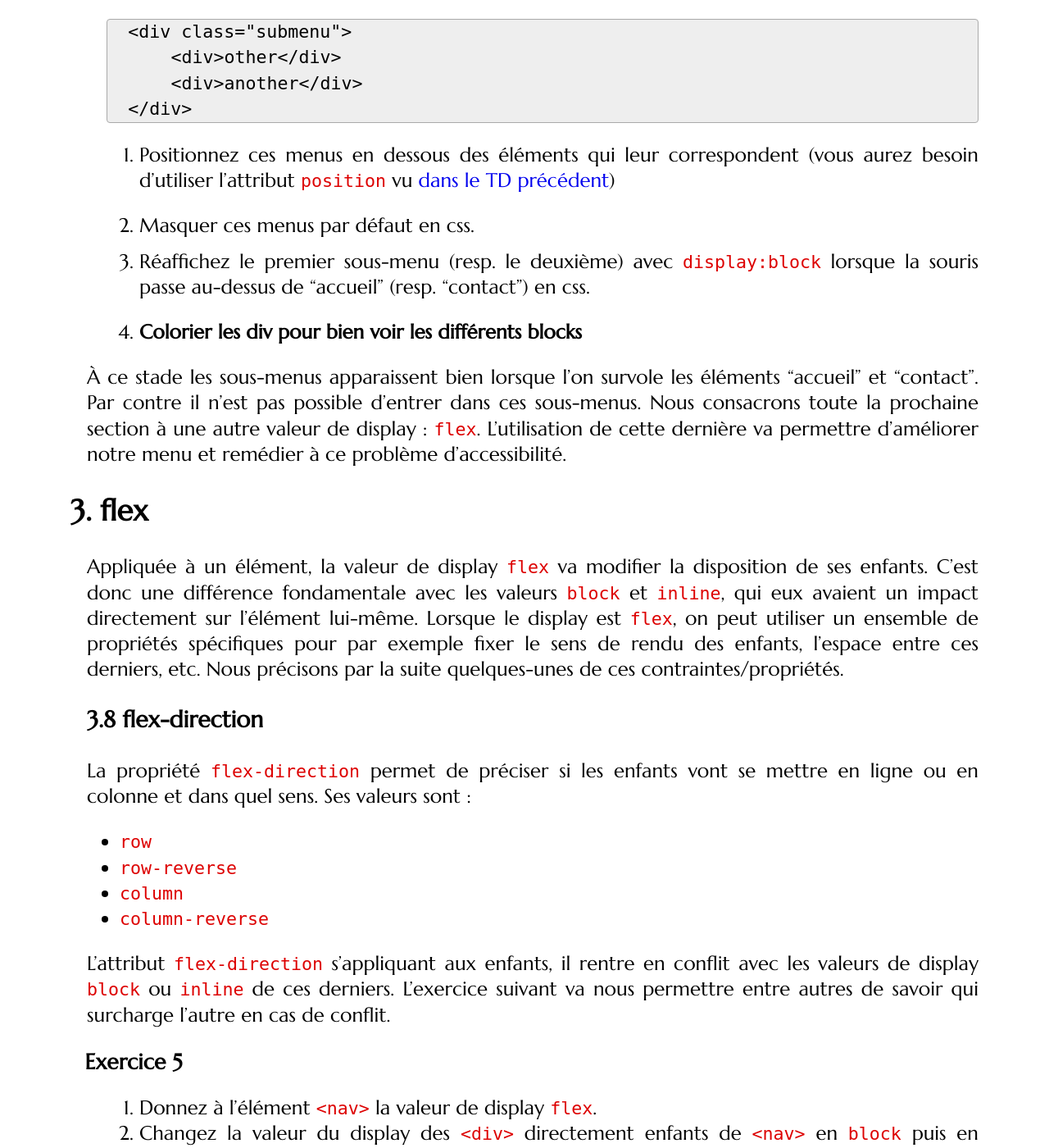
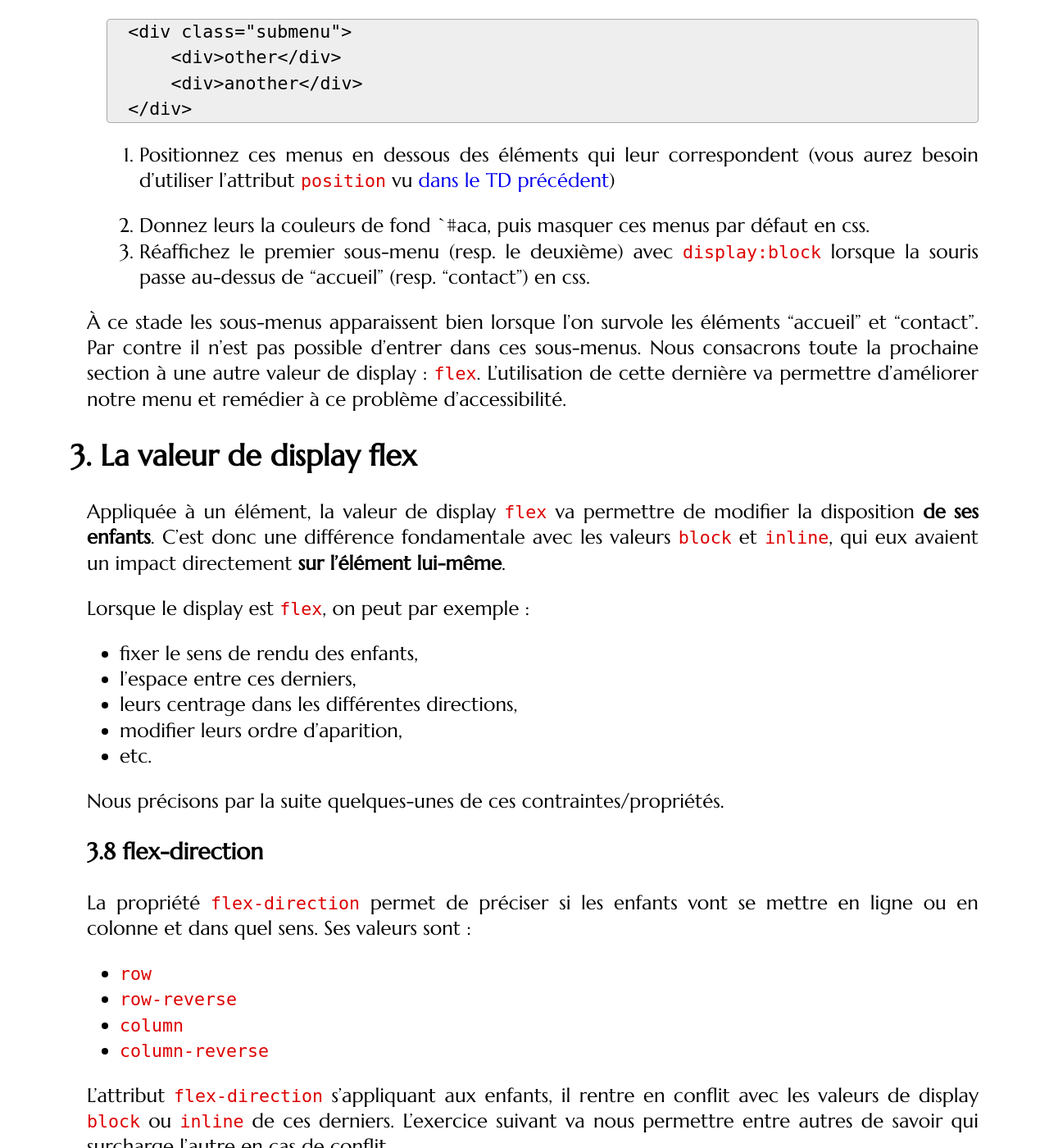
Before and after one commit to romainlebreton/R1.02-DeveloppementInterfacesWeb, a Jekyll site: the page built from tutorials/tutorial3.md, in a window 1280 px wide and 1400 px high, scrolled down 6957 px. Shown: the whole window at 82% size. Built offline with Jekyll 4.4.1, drawn with Linux system fonts in a browser that asks for light colours; some web fonts are replaced; comment, search, counter and statistics services are not loaded; some of the changed text lies outside the part shown.

Commit message:
clean up exo

```diff
--- a/tutorials/tutorial3.md
+++ b/tutorials/tutorial3.md
@@ -333,11 +333,9 @@
    aurez besoin d'utiliser l'attribut `position` vu
    [dans le TD précédent]({{site.baseurl}}/tutorials/tutorial2.html#position))
 
-1. Masquer ces menus par défaut en css.
+1. Donnez leurs la couleurs de fond `#aca, puis masquer ces menus par défaut en css.
 1. Réaffichez le premier sous-menu (resp. le deuxième) avec `display:block`
    lorsque la souris passe au-dessus de "accueil" (resp. "contact") en css.
-
-1. **Colorier les div pour bien voir les différents blocks**
 
 </div>
 
@@ -346,9 +344,18 @@
 display : `flex`. L'utilisation de cette dernière va permettre d'améliorer notre
 menu et remédier à ce problème d'accessibilité.
 
-## flex
+## La valeur de display flex
 
-Appliquée à un élément, la valeur de display `flex` va modifier la disposition de ses enfants. C'est donc une différence fondamentale avec les valeurs `block` et `inline`, qui eux avaient un impact directement sur l'élément lui-même. Lorsque le display est `flex`, on peut utiliser un ensemble de propriétés spécifiques pour par exemple fixer le sens de rendu des enfants, l'espace entre ces derniers, etc.
+Appliquée à un élément, la valeur de display `flex` va permettre de modifier la disposition <strong>de ses enfants</strong>. C'est donc une différence fondamentale avec les valeurs `block` et `inline`, qui eux avaient un impact directement <strong>sur l'élément lui-même</strong>.
+
+Lorsque le display est `flex`, on peut par exemple :
+
+ * fixer le sens de rendu des enfants,
+ * l'espace entre ces derniers,
+ * leurs centrage dans les différentes directions,
+ * modifier leurs ordre d'aparition,
+ * etc.
+
 Nous précisons par la suite quelques-unes de ces contraintes/propriétés.
 
 ### flex-direction
@@ -394,7 +401,7 @@
 
 1. Utilisez maintenant la valeur `stretch`. Que constatez-vous à propos de l'accessibilité des sous-menus avec la souris ?
 
-1. Comment faire pour que les sous-menus restent accessibles et que les textes "Accueil" et "Contact" soient centrés dans la barre de navigation ? (les enfants n'héritent pas de la propriété flex de leur parent par défaut...)
+1. Comment faire pour que les sous-menus restent accessibles et que les textes "Accueil" et "Contact" soient centrés dans la barre de navigation ? (les enfants n'héritent pas de la propriété flex de leur parent par défaut, il faudra donc peut-être donner cette valeur de display à d'autres éléments...)
 </div>
 
 ### justify-content
@@ -432,18 +439,20 @@
 
 <div class="exercise" >
  1. Donnez au body la `width` de `900px`.
- 1. Déplacez la table comparative de `<aside>` vers `<article>`
+ 1. Déplacez dans le HTML la table comparative de `<aside>` vers `<article>`
  1. Utilisez la valeur de display `flex` sur la balise `<main>`, et comme pour la navigation mettez ses enfants `<article>` et `<aside>` en colonne.
  1. Fixez la largeur de `<article>` à `60%`, et celle de `<aside>` à `30%`. Ce dernier élément aura une marge gauche de `10%`.
  1. Donnez à `<aside>` la couleur de fond `#CCC` et à `<article>` la couleur de fond `#731373`.
+
+ <!--
  1. Dans la page "contact", alignez l'image de Chuck avec l'adresse de contact.
  1. Donnez à l'image la hauteur de `300px`, centrez le texte verticalement.
-
+-->
 </div>
 
 
 
-
+<!--
 ## Cacher ou Enlever un élément du rendu
 
 <span class="puce">■</span>
@@ -463,7 +472,7 @@
 
 </div>
 
-
+-->
 <!--
 
 Rajouter référence MDN ???
```
